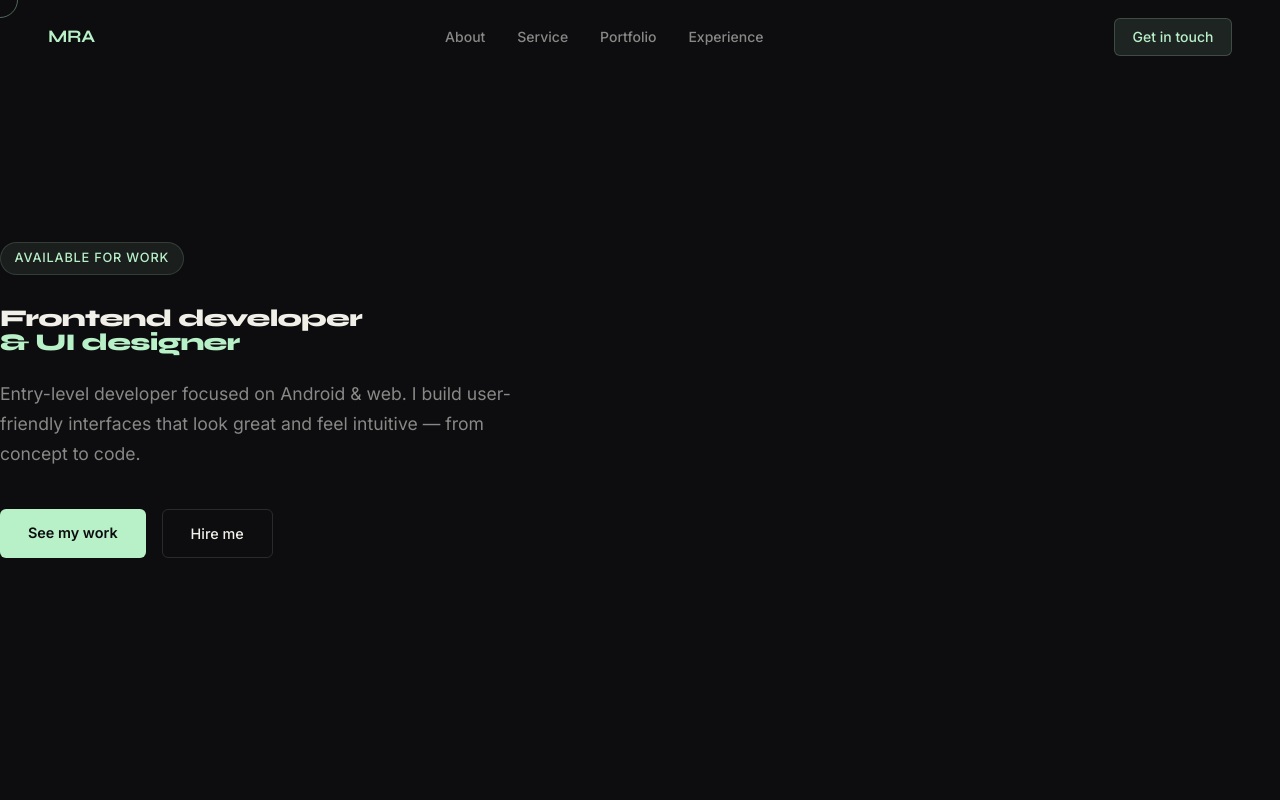
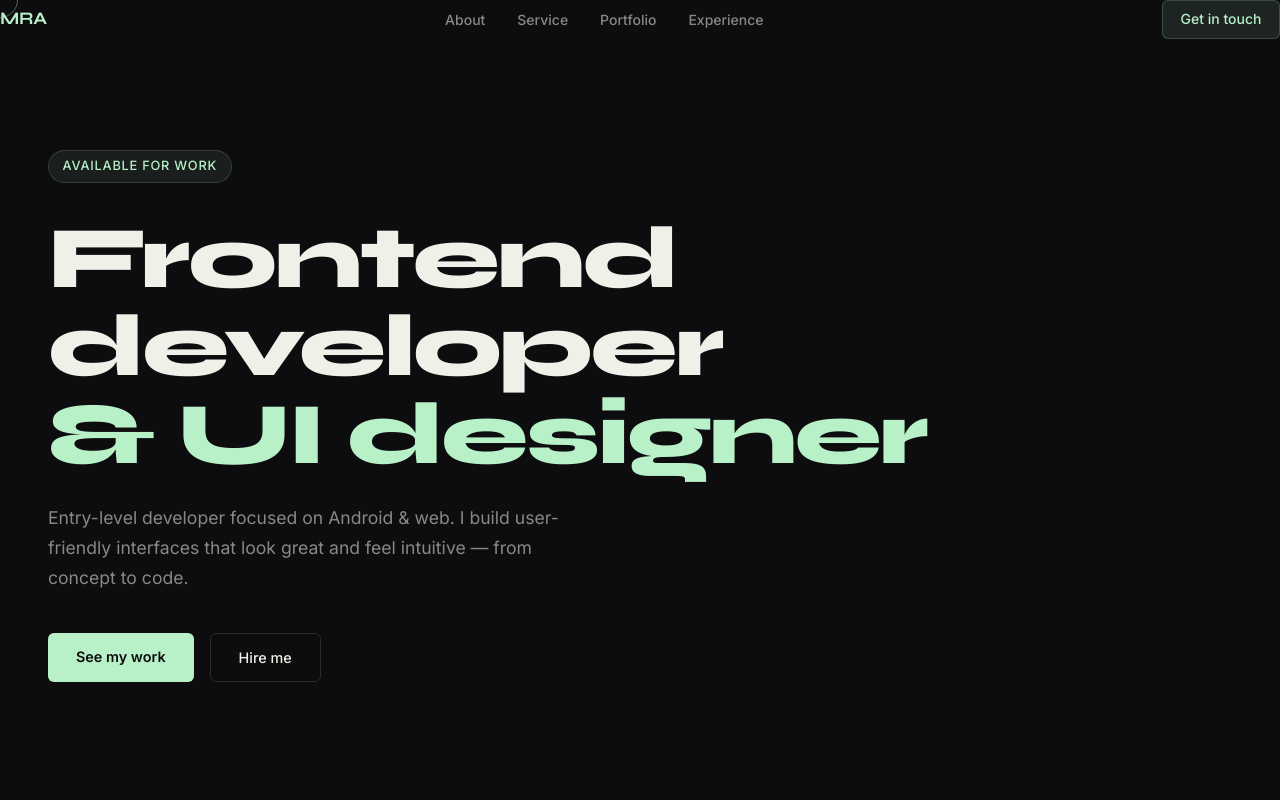
Before and after one commit to amyezing/website-react, a React (Vite) app: page / in a window 1280 px wide. Shown: the top 800 px of the page. Built offline with nearby package versions, Linux system fonts and the light colour scheme.

Commit message:
clean up duplicated css

```diff
--- a/src/components/Hero.jsx
+++ b/src/components/Hero.jsx
@@ -39,7 +39,7 @@ export default function Hero() {
           transition={{ delay: 0.3, duration: 0.7 }}
           style={{
             fontFamily: 'var(--font-display)',
-            fontSize: 'clamp((2.2rem, 9vw, 5.5rem)',
+            fontSize: 'clamp(2.2rem, 9vw, 5.5rem)',
             fontWeight: 800,
             lineHeight: 1.0,
             letterSpacing: '-0.03em',
--- a/src/components/Nav.jsx
+++ b/src/components/Nav.jsx
@@ -23,7 +23,6 @@ export default function Nav() {
           position: 'fixed', top: 0, left: 0, right: 0,
           zIndex: 100,
           display: 'flex', alignItems: 'center', justifyContent: 'space-between',
-          padding: '1.1rem 3rem',
           borderBottom: scrolled ? '1px solid var(--border)' : '1px solid transparent',
           background: scrolled ? 'rgba(13,13,15,0.88)' : 'transparent',
           backdropFilter: scrolled ? 'blur(14px)' : 'none',
--- a/src/index.css
+++ b/src/index.css
@@ -1,82 +1,15 @@
 *, *::before, *::after { box-sizing: border-box; margin: 0; padding: 0; }
-html {
 
-
-  overflow-x: hidden;
-  width: 100%;
-}
-
-body {
+html, body, #root {
   overflow-x: hidden;
   width: 100%;
   max-width: 100vw;
-}
-
-#root {
-  overflow-x: hidden;
-  width: 100%;
 }
 
 h1, h2, h3, p {
   overflow-wrap: break-word;
   word-wrap: break-word;
 }
-
-
-html, body, a, button, input, textarea, * {
-  cursor: none !important;
-}
-
-.hamburger {
-  display: none;
-}
-
-.nav-links {
-  display: flex;
-}
-
-:root {
-  --bg: #0d0d0f;
-  --bg2: #131316;
-  --bg3: #1a1a1f;
-  --border: rgba(255,255,255,0.07);
-  --border2: rgba(255,255,255,0.12);
-  --text: #f0efe8;
-  --muted: #888886;
-  --accent: #b8f0c8;
-  --accent2: #7edba0;
-  --accent-dim: rgba(184,240,200,0.1);
-  --pill-bg: rgba(184,240,200,0.08);
-  --font-display: 'Syne', sans-serif;
-  --font-body: 'Inter', sans-serif;
-  --radius: 12px;
-  --radius-sm: 6px;
-}
-
-*, *::before, *::after { box-sizing: border-box; margin: 0; padding: 0; }
-html {
-
-
-  overflow-x: hidden;
-  width: 100%;
-}
-
-body {
-  overflow-x: hidden;
-  width: 100%;
-  max-width: 100vw;
-}
-
-#root {
-  overflow-x: hidden;
-  width: 100%;
-}
-
-h1, h2, h3, p {
-  overflow-wrap: break-word;
-  word-wrap: break-word;
-}
-
 
 html, body, a, button, input, textarea, * {
   cursor: none !important;
@@ -116,11 +49,13 @@ body {
   font-family: var(--font-body);
   font-size: 16px;
   line-height: 1.6;
-  overflow-x: hidden;
-  cursor: none;
 }
 
-
+#home {
+  padding: 6rem 3rem 4rem;
+  width: 100%;
+  box-sizing: border-box;
+}
 
 @keyframes marquee {
   from { transform: translateX(0); }
@@ -173,7 +108,6 @@ body {
     width: fit-content;
   }
 
-
   #home {
     padding: 5rem 1.5rem 3rem;
     text-align: center;
@@ -188,70 +122,3 @@ body {
     width: 100%;
   }
 }
-
-html { scroll-behavior: smooth; }
-
-body {
-  background: var(--bg);
-  color: var(--text);
-  font-family: var(--font-body);
-  font-size: 16px;
-  line-height: 1.6;
-  overflow-x: hidden;
-  cursor: none;
-}
-
-
-
-@keyframes marquee {
-  from { transform: translateX(0); }
-  to { transform: translateX(-50%); }
-}
-
-@media (max-width: 768px) {
-  section {
-    padding: 3.5rem 1.5rem;
-  }
-
-  footer {
-    flex-direction: column;
-    gap: 0.75rem;
-    text-align: center;
-    padding: 2rem 1.5rem;
-  }
-
-  .about-grid,
-  .services-grid,
-  .portfolio-grid,
-  .contact-grid {
-    grid-template-columns: 1fr !important;
-    gap: 2rem !important;
-  }
-
-  .exp-grid {
-    grid-template-columns: 1fr !important;
-    gap: 0.4rem !important;
-  }
-
-  .nav-links { display: none !important; }
-  .nav-cta { display: none !important; }
-  .hamburger { display: block !important; }
-  nav { padding: 1rem 1.5rem !important; }
-
-  .hero-content h1,
-  .hero-content p {
-    text-align: center;
-  }
-
-  .hero-content > div:first-child,
-  .hero-content .hero-buttons {
-    margin-left: auto;
-    margin-right: auto;
-    justify-content: center;
-  }
-
-  .hero-content > div:first-child {
-    width: fit-content;
-  }
-
-}
```
